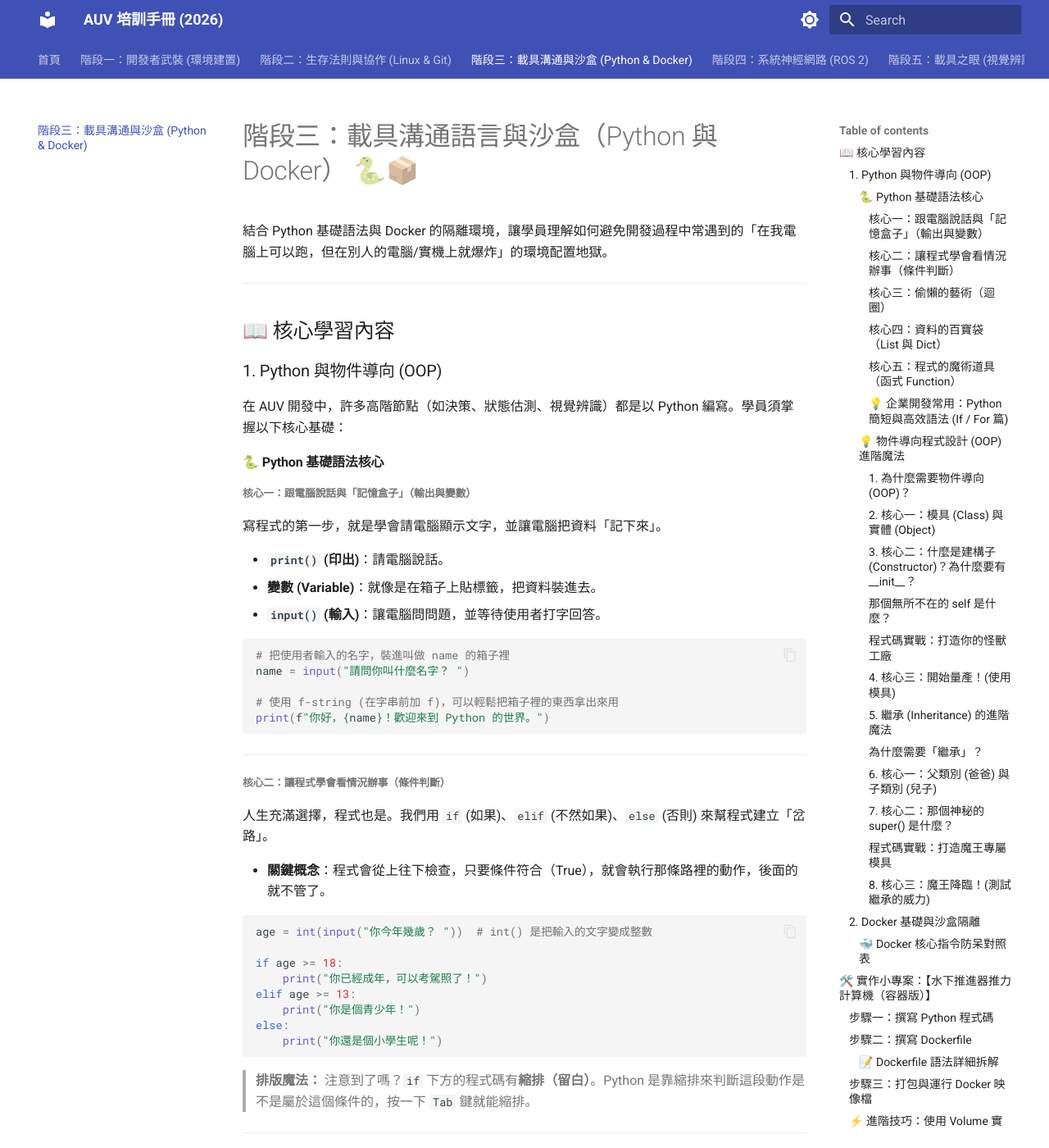
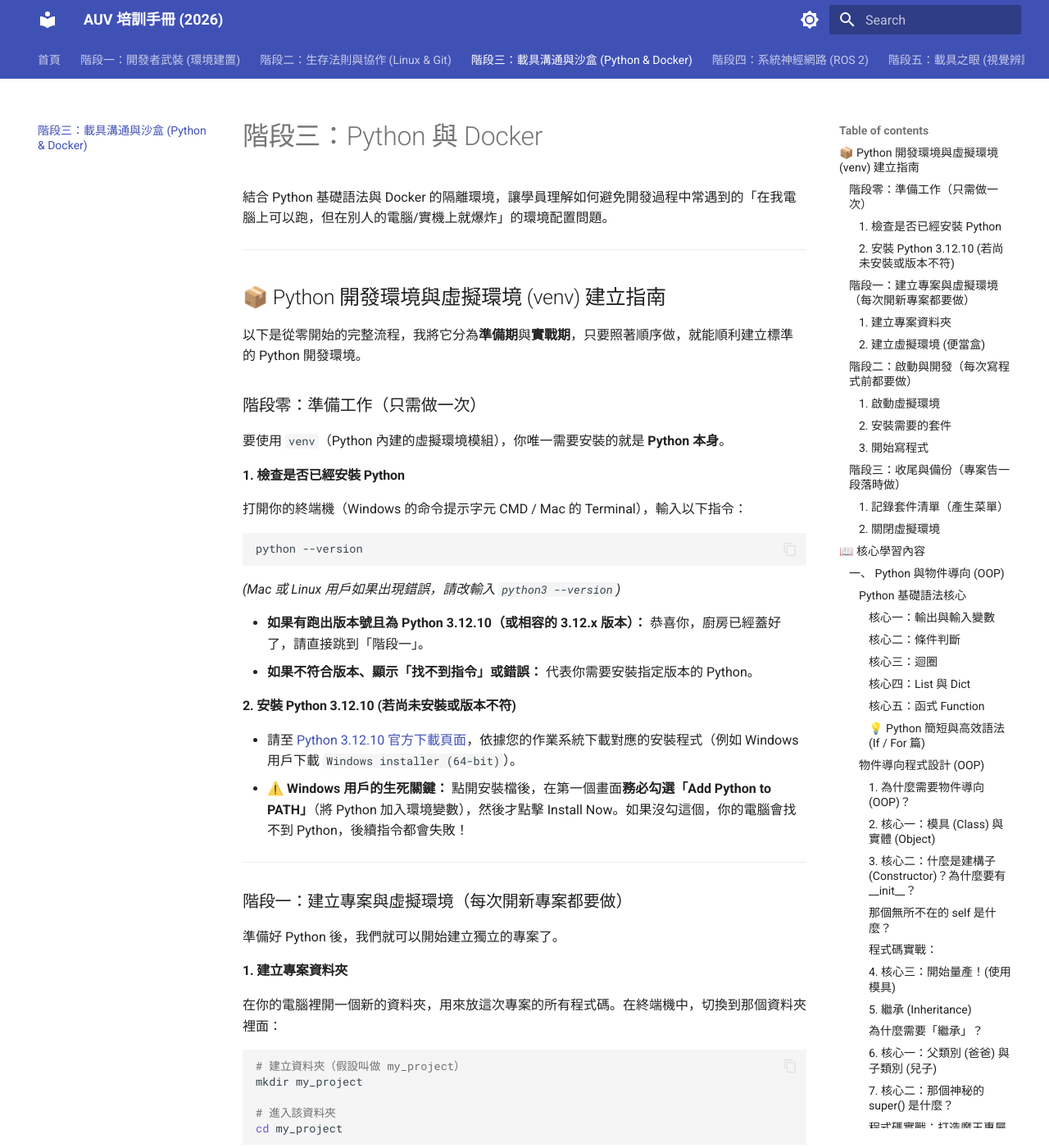
Before and after one commit to hereyougoai/auv-training-2026, an MkDocs documentation site: the page built from docs/stage3_sandbox/index.md, in a window 1280 px wide and 1400 px high. Shown: the whole window at 82% size. Built offline with MkDocs 1.6.1 and Material for MkDocs 9.7.7, drawn with Linux system fonts in a browser that asks for light colours; some of the changed text lies outside the part shown.

Commit message:
docs: add Python 3.12.10 virtual environment guide to Stage 3

````diff
--- a/docs/stage3_sandbox/index.md
+++ b/docs/stage3_sandbox/index.md
@@ -1,17 +1,138 @@
-# 階段三：載具溝通語言與沙盒（Python 與 Docker） 🐍📦
+# 階段三：Python 與 Docker
 
-結合 Python 基礎語法與 Docker 的隔離環境，讓學員理解如何避免開發過程中常遇到的「在我電腦上可以跑，但在別人的電腦/實機上就爆炸」的環境配置地獄。
+結合 Python 基礎語法與 Docker 的隔離環境，讓學員理解如何避免開發過程中常遇到的「在我電腦上可以跑，但在別人的電腦/實機上就爆炸」的環境配置問題。
+
+---
+
+## 📦 Python 開發環境與虛擬環境 (venv) 建立指南
+
+以下是從零開始的完整流程，我將它分為**準備期**與**實戰期**，只要照著順序做，就能順利建立標準的 Python 開發環境。
+
+### 階段零：準備工作（只需做一次）
+
+要使用 `venv`（Python 內建的虛擬環境模組），你唯一需要安裝的就是 **Python 本身**。
+
+#### 1. 檢查是否已經安裝 Python
+
+打開你的終端機（Windows 的命令提示字元 CMD / Mac 的 Terminal），輸入以下指令：
+
+```bash
+python --version
+```
+
+*(Mac 或 Linux 用戶如果出現錯誤，請改輸入 `python3 --version`)*
+
+* **如果有跑出版本號且為 Python 3.12.10（或相容的 3.12.x 版本）：** 恭喜你，廚房已經蓋好了，請直接跳到「階段一」。
+* **如果不符合版本、顯示「找不到指令」或錯誤：** 代表你需要安裝指定版本的 Python。
+
+#### 2. 安裝 Python 3.12.10 (若尚未安裝或版本不符)
+
+* 請至 [Python 3.12.10 官方下載頁面](https://www.python.org/downloads/release/python-31210/)，依據您的作業系統下載對應的安裝程式（例如 Windows 用戶下載 `Windows installer (64-bit)`）。
+* **⚠️ Windows 用戶的生死關鍵：** 點開安裝檔後，在第一個畫面**務必勾選「Add Python to PATH」**（將 Python 加入環境變數），然後才點擊 Install Now。如果沒勾這個，你的電腦會找不到 Python，後續指令都會失敗！
+
+---
+
+### 階段一：建立專案與虛擬環境（每次開新專案都要做）
+
+準備好 Python 後，我們就可以開始建立獨立的專案了。
+
+#### 1. 建立專案資料夾
+
+在你的電腦裡開一個新的資料夾，用來放這次專案的所有程式碼。在終端機中，切換到那個資料夾裡面：
+
+```bash
+# 建立資料夾（假設叫做 my_project）
+mkdir my_project
+
+# 進入該資料夾
+cd my_project
+```
+
+#### 2. 建立虛擬環境 (便當盒)
+
+在專案資料夾內，輸入以下指令來建立虛擬環境。我們習慣將這個環境資料夾命名為 `venv`：
+
+```bash
+# Windows
+python -m venv venv
+
+# Mac / Linux
+python3 -m venv venv
+```
+
+*(執行後，你會看到資料夾裡多了一個叫 `venv` 的子資料夾，裡面裝了獨立的 Python 執行檔和套件庫。)*
+
+---
+
+### 階段二：啟動與開發（每次寫程式前都要做）
+
+#### 1. 啟動虛擬環境
+
+這是新手最常忘記的步驟。不啟動的話，你安裝的套件還是會跑到全域環境（大鍋子）裡。
+
+* **Windows (CMD):**
+```cmd
+venv\Scripts\activate.bat
+```
+
+* **Mac / Linux:**
+```bash
+source venv/bin/activate
+```
+
+**💡 成功標誌：** 啟動後，你終端機輸入指令的地方，最前面會多出一個 `(venv)`，代表你已經成功進入隔離空間！
+
+#### 2. 安裝需要的套件
+
+現在你可以盡情安裝專案需要的工具，它們都只會存在這個 `venv` 裡面。例如：
+
+```bash
+pip install requests pandas
+```
+
+#### 3. 開始寫程式
+
+你可以打開 VS Code、PyCharm 或任何編輯器，開始撰寫你的 `.py` 檔案並執行。
+
+---
+
+### 階段三：收尾與備份（專案告一段落時做）
+
+#### 1. 記錄套件清單（產生菜單）
+
+當你的程式寫得差不多，準備傳給別人或推送到 GitHub 前，請匯出你這個環境裝了哪些套件：
+
+```bash
+pip freeze > requirements.txt
+```
+
+*(這會在資料夾產生一個 `requirements.txt` 文字檔，裡面記錄了所有套件與精確的版本號。)*
+
+#### 2. 關閉虛擬環境
+
+今天工作結束，或者你要切換到其他專案時，只要下達這個指令就能退出隔離環境：
+
+```bash
+deactivate
+```
+
+*(前面的 `(venv)` 會消失，你又回到了電腦的正常狀態。)*
+
+---
+
+**總結日常開發的循環：**
+進入資料夾 -> `啟動虛擬環境` -> 寫程式/裝套件 -> `deactivate 離開`。
 
 ---
 
 ## 📖 核心學習內容
 
-### 1. Python 與物件導向 (OOP)
+### 一、 Python 與物件導向 (OOP)
 在 AUV 開發中，許多高階節點（如決策、狀態估測、視覺辨識）都是以 Python 編寫。學員須掌握以下核心基礎：
 
-#### 🐍 Python 基礎語法核心
+####  Python 基礎語法核心
 
-##### 核心一：跟電腦說話與「記憶盒子」（輸出與變數）
+##### 核心一：輸出與輸入變數
 
 寫程式的第一步，就是學會請電腦顯示文字，並讓電腦把資料「記下來」。
 
@@ -29,7 +150,7 @@ print(f"你好，{name}！歡迎來到 Python 的世界。")
 
 ---
 
-##### 核心二：讓程式學會看情況辦事（條件判斷）
+##### 核心二：條件判斷
 
 人生充滿選擇，程式也是。我們用 `if` (如果)、`elif` (不然如果)、`else` (否則) 來幫程式建立「岔路」。
 
@@ -50,7 +171,7 @@ else:
 
 ---
 
-##### 核心三：偷懶的藝術（迴圈）
+##### 核心三：迴圈
 
 電腦最擅長做重複的苦差事。當你想把同一件事做很多次，或是檢查一整排資料時，就需要用到迴圈。
 
@@ -73,7 +194,7 @@ print("解鎖成功！")
 
 ---
 
-##### 核心四：資料的百寶袋（List 與 Dict）
+##### 核心四：List 與 Dict
 
 當資料變多時，我們不可能為每個東西都準備一個獨立的箱子（變數），我們需要更大的容器。
 
@@ -97,9 +218,9 @@ print(f"{player['name']} 剩下 {player['hp']} 滴血")
 
 ---
 
-##### 核心五：程式的魔術道具（函式 Function）
+##### 核心五：函式 Function
 
-當某段程式碼會重複被使用，我們可以用 `def` 把牠包裝成一個「函式」，就像是一個魔術道具，丟進原料（參數），就會吐出成品（回傳值）。
+當某段程式碼會重複被使用，我們可以用 `def` 把牠包裝成一個「函式」，就像是一個魔術道具，丟進原料（參數），就會輸出成品（回傳值）。
 
 ```python
 # 定義一個限制推進器安全 PWM 的函式
@@ -117,9 +238,9 @@ print(f"安全限制後的 PWM 訊號為: {safe_pwm} us") # 會印出 1900
 
 ---
 
-##### 💡 企業開發常用：Python 簡短與高效語法 (If / For 篇)
+##### 💡 Python 簡短與高效語法 (If / For 篇)
 
-在實際的 AUV 開發或軟體企業中，我們常用以下幾種簡短且高讀寫效率的寫法，來簡化控制流程（特別是 `if` 和 `for`）：
+在實際的開發或軟體企業中，常用以下幾種簡短且高讀寫效率的寫法，來簡化控制流程（特別是 `if` 和 `for`）：
 
 * **1. 三元運算子 (Ternary Operator) —— 單行 `if-else`**
   * **寫法**：`值 = A if 條件 else B`
@@ -164,18 +285,22 @@ print(f"安全限制後的 PWM 訊號為: {safe_pwm} us") # 會印出 1900
 
 ---
 
-#### 💡 物件導向程式設計 (OOP) 進階魔法
+#### 物件導向程式設計 (OOP)
 
-物件導向程式設計是專案規模變大時最關鍵的代碼管理方式。以下是為新手準備的核心觀念與怪獸工廠實戰：
+物件導向程式設計是專案規模變大時最關鍵的代碼管理方式。以下是為新手準備的核心觀念與實例：
 
 ##### 1. 為什麼需要物件導向 (OOP)？
-**OOP 的魔法在於「打包」**：它允許我們把「資料（狀態）」和「功能（動作）」打包在一起，做成一個專屬的「模具」。
+**OOP 的功能在於「打包」**：它允許我們把「資料（狀態）」和「功能（動作）」打包在一起，做成一個專屬的「模具」。
+
+---
 
 ##### 2. 核心一：模具 (Class) 與 實體 (Object)
 * **類別 `Class` (模具)**：這是一張藍圖或模具，它定義了東西「應該長怎樣」，但它只是概念，不能直接拿來用。
 * **物件 `Object` (實體)**：透過藍圖實際打造出來的東西。
 
 > 💡 **比喻：** `Class` 是「汽車設計圖」，`Object` 是馬路上真正在跑的「Toyota」和「Honda」。
+
+---
 
 ##### 3. 核心二：什麼是建構子 (Constructor)？為什麼要有 `__init__`？
 這是所有新手第一個面臨的大魔王！請把它想成是「出生證明與出廠設定」。
@@ -187,8 +312,8 @@ print(f"安全限制後的 PWM 訊號為: {safe_pwm} us") # 會印出 1900
 `self` 的字面意思就是「我自己」。
 同一個模具會產出成千上萬個物件，當程式在執行時，它必須知道現在是在幫「哪一個」物件設定血量。`self` 就是用來指名道姓說：「把名字設定給**現在正在出生的這個物件自己**」。
 
-##### 程式碼實戰：打造你的怪獸工廠
-讓我們直接看扣（Code），請試著一行一行閱讀註解：
+##### 程式碼實戰：
+讓我們直接看Code，請試著一行一行閱讀註解：
 
 ```python
 # 1. 建立一個叫做 Monster (怪物) 的模具
@@ -238,7 +365,7 @@ monster1.take_damage(20)
 
 ---
 
-##### 5. 繼承 (Inheritance) 的進階魔法
+##### 5. 繼承 (Inheritance)
 當新手理解了「模具（Class）」的概念後，很快就會遇到一個問題：**如果我想做一個「進階版」的模具，難道要把基礎模具的程式碼全部重抄一遍嗎？** 這時就要用到「繼承」了！
 
 ##### 為什麼需要「繼承」？
@@ -249,11 +376,15 @@ monster1.take_damage(20)
 
 與其從頭為魔王寫一個全新的模具，我們不如**讓魔王「繼承」普通怪獸的所有設計，然後只加上牠專屬的特殊能力就好。**
 
+---
+
 ##### 6. 核心一：父類別 (爸爸) 與 子類別 (兒子)
 * **父類別 (Parent Class)**：提供基礎設計的模具（例如：`Monster` 普通怪獸）。
 * **子類別 (Child Class)**：繼承了基礎設計，並加上自己新功能的進階模具（例如：`Boss` 魔王怪獸）。
 
 > 💡 **語法秘訣：** 在定義子類別時，只要在名字後面加上括號，把父類別寫進去 `class Boss(Monster):`，電腦就會知道：「喔！這個 Boss 是 Monster 的進階版！」
+
+---
 
 ##### 7. 核心二：那個神秘的 `super()` 是什麼？
 在寫繼承時，新手常會遇到一個名叫 `super()` 的新朋友。
@@ -301,7 +432,9 @@ class Boss(Monster):
             print(f"護盾破裂！{self.name} 受到 {damage} 點傷害，剩下 {self.hp} 滴血。")
 ```
 
-##### 8. 核心三：魔王降臨！(測試繼承的威力)
+---
+
+##### 8. 核心三：測試繼承的威力
 我們來測試看看，子類別是不是真的繼承了父類別的能力，又擁有了自己的新招式：
 
 ```python
````
Also changed, not shown: other parts of docs/stage3_sandbox/index.md (+4 -2 lines).
